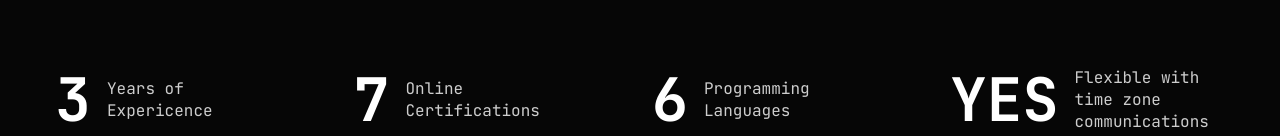
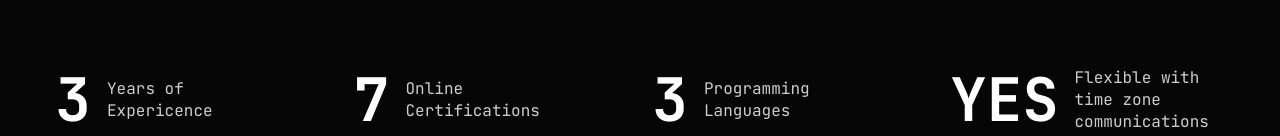
Before and after one commit to stefanoz99/myPortfolio, a Next.js app: page / in a window 1280 px wide. Shown: the part 707-843 px from the top of the page. Built offline with nearby package versions, Linux system fonts and the light colour scheme.

Commit message:
Update Stats.jsx

```diff
--- a/components/Stats.jsx
+++ b/components/Stats.jsx
@@ -12,7 +12,7 @@ const stats = [
         text: "Online Certifications"
     },
     {
-        num: 6,
+        num: 3,
         text: "Programming Languages"
     },
     {
```
